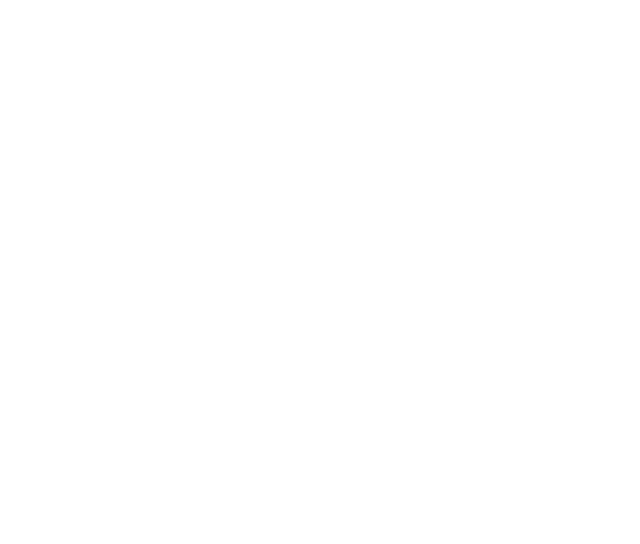
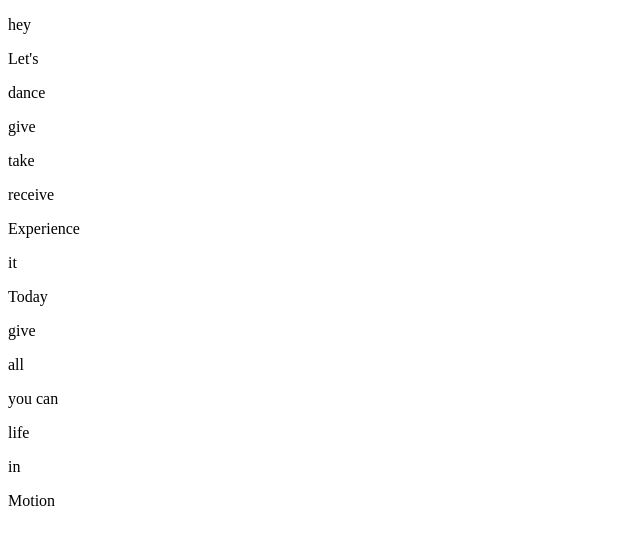
Before and after one commit to kunal-arya/Flex-Panels-Image-Gallery, a plain HTML site: page index.html in a window 1280 px wide. Shown: the whole page, without its empty margins (0-640 px from the left). Drawn offline with Linux system fonts and the light colour scheme.

Commit message:
Html done: basic structuring of data is done

```diff
--- a/index.html
+++ b/index.html
@@ -9,6 +9,34 @@
     <script src="./script.js" defer></script>
 </head>
 <body>
-
+    <main>
+        <div class="panels">
+            <div class="panel panel1">
+                <p>hey</p>
+                <p>Let's</p>
+                <p>dance</p>
+            </div>
+            <div class="panel panel2">
+                <p>give</p>
+                <p>take</p>
+                <p>receive</p>
+            </div>
+            <div class="panel panel3">
+                <p>Experience</p>
+                <p>it</p>
+                <p>Today</p>
+            </div>
+            <div class="panel panel4">
+                <p>give</p>
+                <p>all</p>
+                <p>you can</p>
+            </div>
+            <div class="panel panel5">
+                <p>life</p>
+                <p>in</p>
+                <p>Motion</p>
+            </div>
+        </div>
+    </main>
 </body>
 </html>
```
